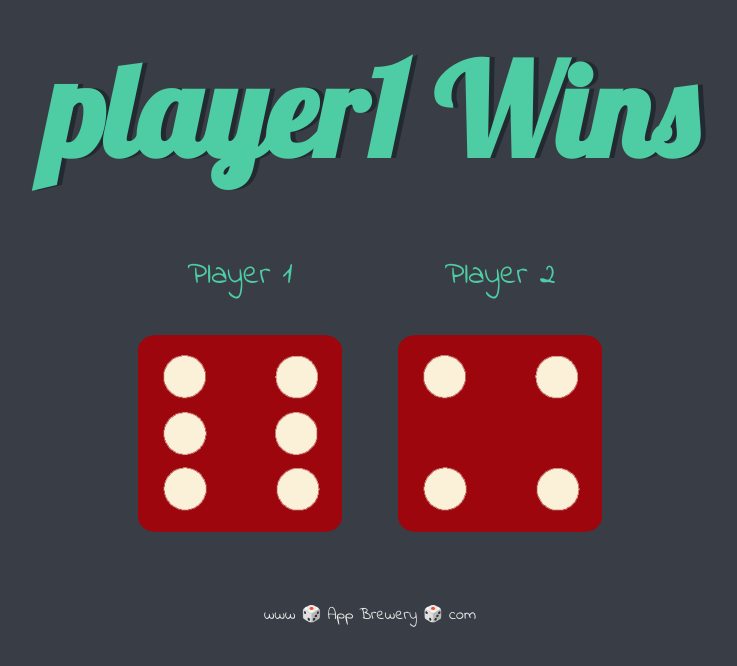
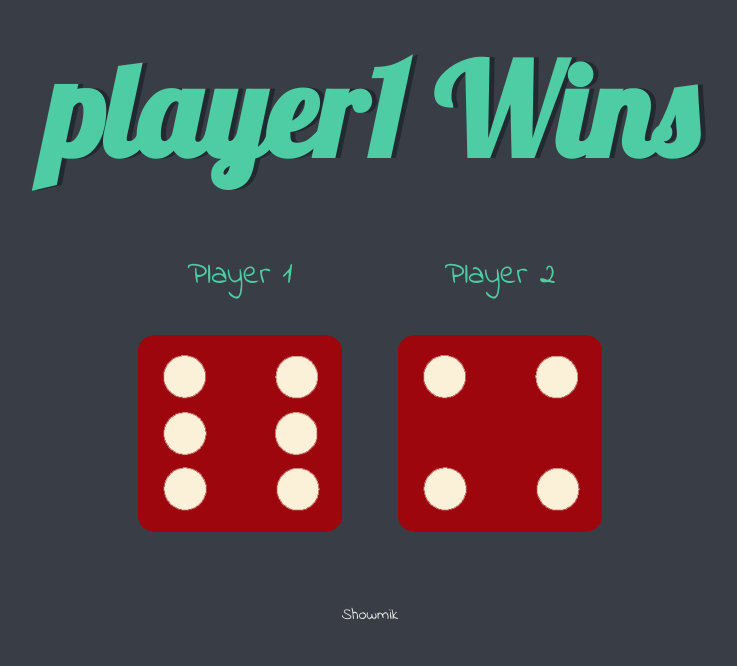
Before and after one commit to miShowmik/simpledicegame, a plain HTML site: page index.html in a window 1280 px wide. Shown: the whole page, without its empty margins (270-1007 px from the left). Drawn offline with Linux system fonts and the light colour scheme.

Commit message:
Update index.html

```diff
--- a/index.html
+++ b/index.html
@@ -28,7 +28,7 @@
   </body>
 
   <footer>
-    www 🎲 App Brewery 🎲 com
+    Showmik
   </footer>
   <script src="index.js"></script>
 </html>
```
